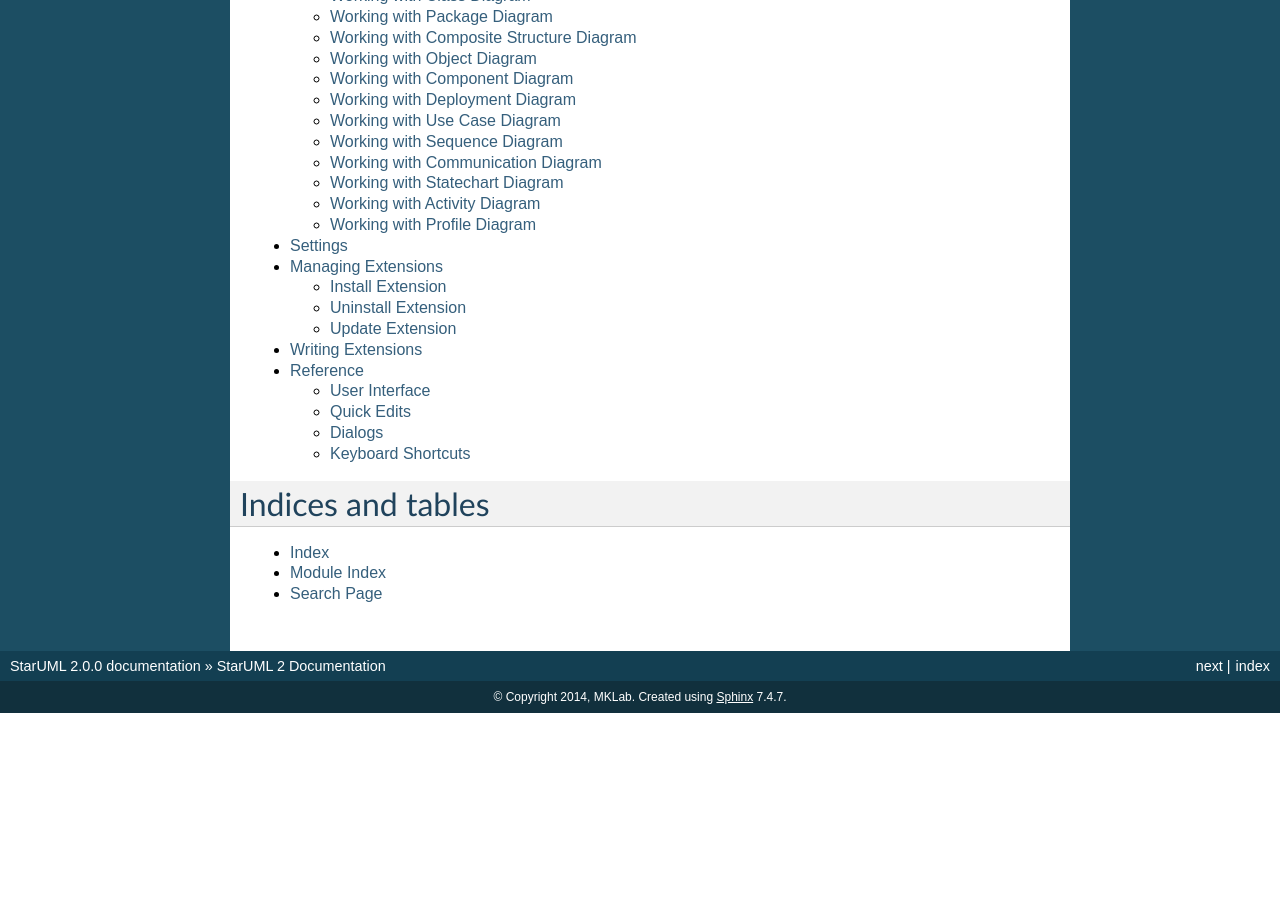
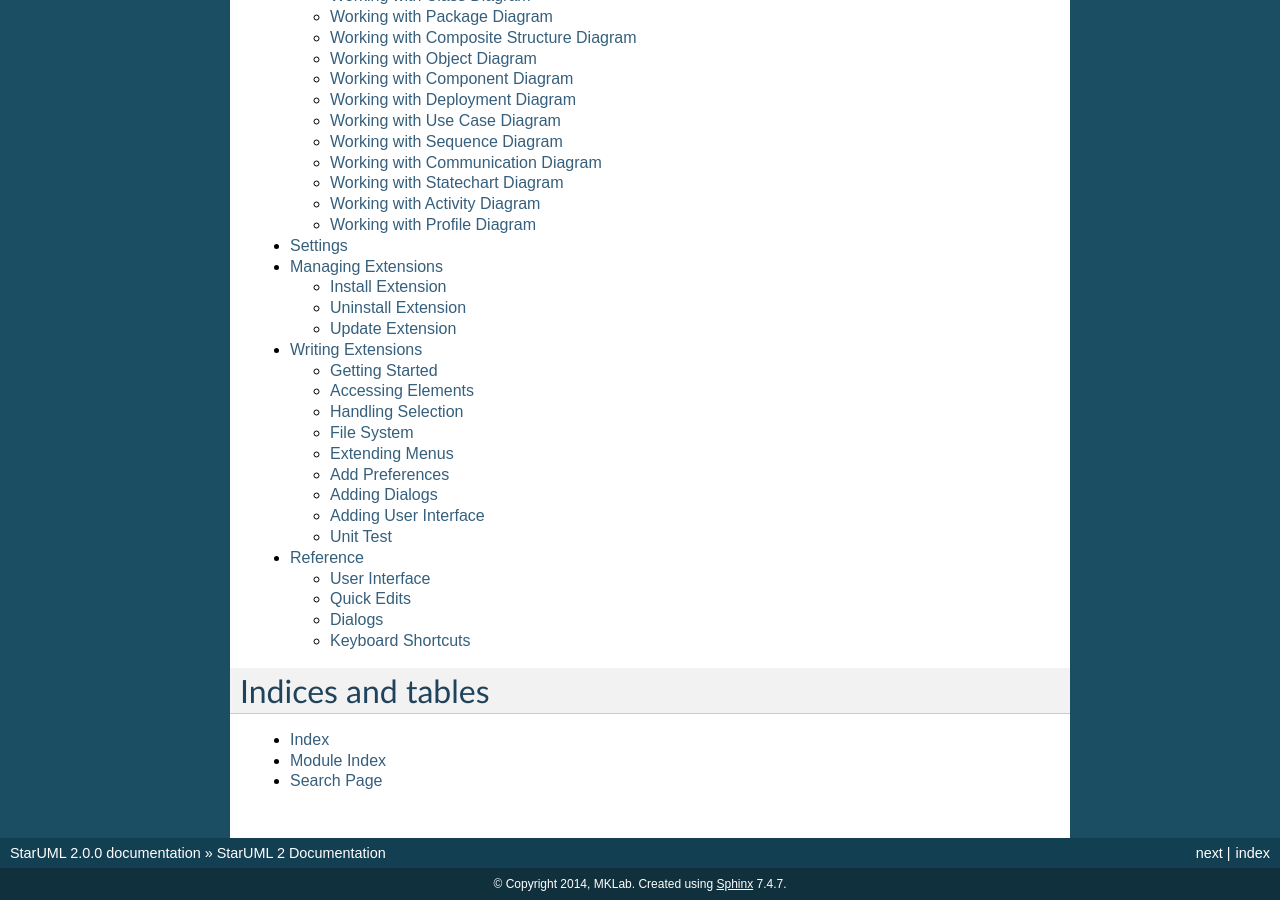
Before and after one commit to niklauslee/staruml-docs, a Sphinx documentation site: the page built from docs/source/index.rst, in a window 1280 px wide and 900 px high, scrolled down 808 px. Built offline with Sphinx 7.4.7, drawn with Linux system fonts in a browser that asks for light colours; before the commit the page ends 1521 px from its top, so only the background shows below that.

Commit message:
add contents about extensions

```diff
--- a/docs/source/index.rst
+++ b/docs/source/index.rst
@@ -19,7 +19,7 @@ Contents:
    Modeling with UML <modeling-with-uml/modeling-with-uml>
    settings
    managing-extensions
-   writing-extensions
+   Writing Extensions <writing-extensions/writing-extensions>
    Reference <reference/reference>
 
 
--- a/docs/source/modeling-with-uml/organizing-project.rst
+++ b/docs/source/modeling-with-uml/organizing-project.rst
@@ -1,3 +1,5 @@
+.. _organizing-project:
+
 ==================
 Organizing Project
 ==================
--- a/docs/source/writing-extensions.rst
+++ /dev/null
@@ -1,3 +0,0 @@
-==================
-Writing Extensions
-==================
--- /dev/null
+++ b/docs/source/writing-extensions/writing-extensions.rst
@@ -0,0 +1,38 @@
+==================
+Writing Extensions
+==================
+
+
+Getting Started
+===============
+
+
+
+Accessing Elements
+==================
+
+
+Handling Selection
+==================
+
+File System
+===========
+
+
+
+Extending Menus
+===============
+
+
+Add Preferences
+===============
+
+
+Adding Dialogs
+==============
+
+Adding User Interface
+=====================
+
+Unit Test
+=========
```
Also changed, not shown: docs/source/basic-concepts.rst (+6 -3 lines), docs/source/managing-project.rst (+23 -0 lines), docs/source/images/extension-manager.png (added).
